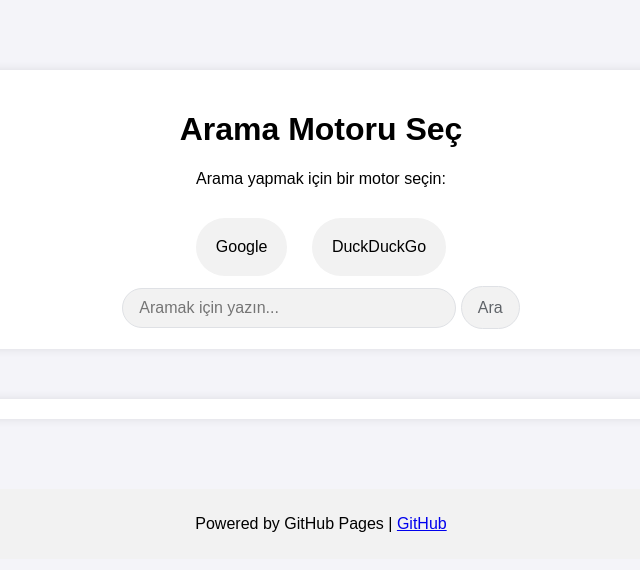
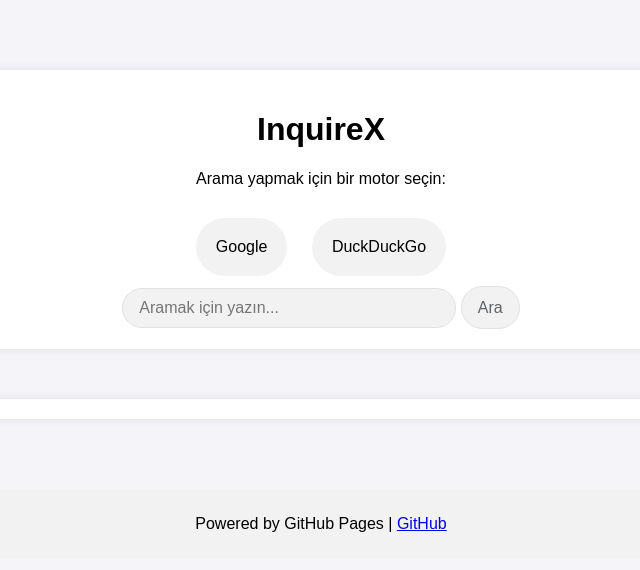
Before and after one commit to InquireX/InquireX.github.io, a plain HTML site: page index.html in a window 1280 px wide. Shown: the whole page, without its empty margins (319-959 px from the left). Drawn offline with Linux system fonts and the light colour scheme.

Commit message:
index.html

```diff
--- a/index.html
+++ b/index.html
@@ -88,7 +88,7 @@
 
 <div class="container">
     <div class="search-box">
-        <h1>Arama Motoru Seç</h1>
+        <h1>InquireX</h1>
         <p>Arama yapmak için bir motor seçin:</p>
 
         <!-- Arama Motoru Seçim Butonları -->
```
